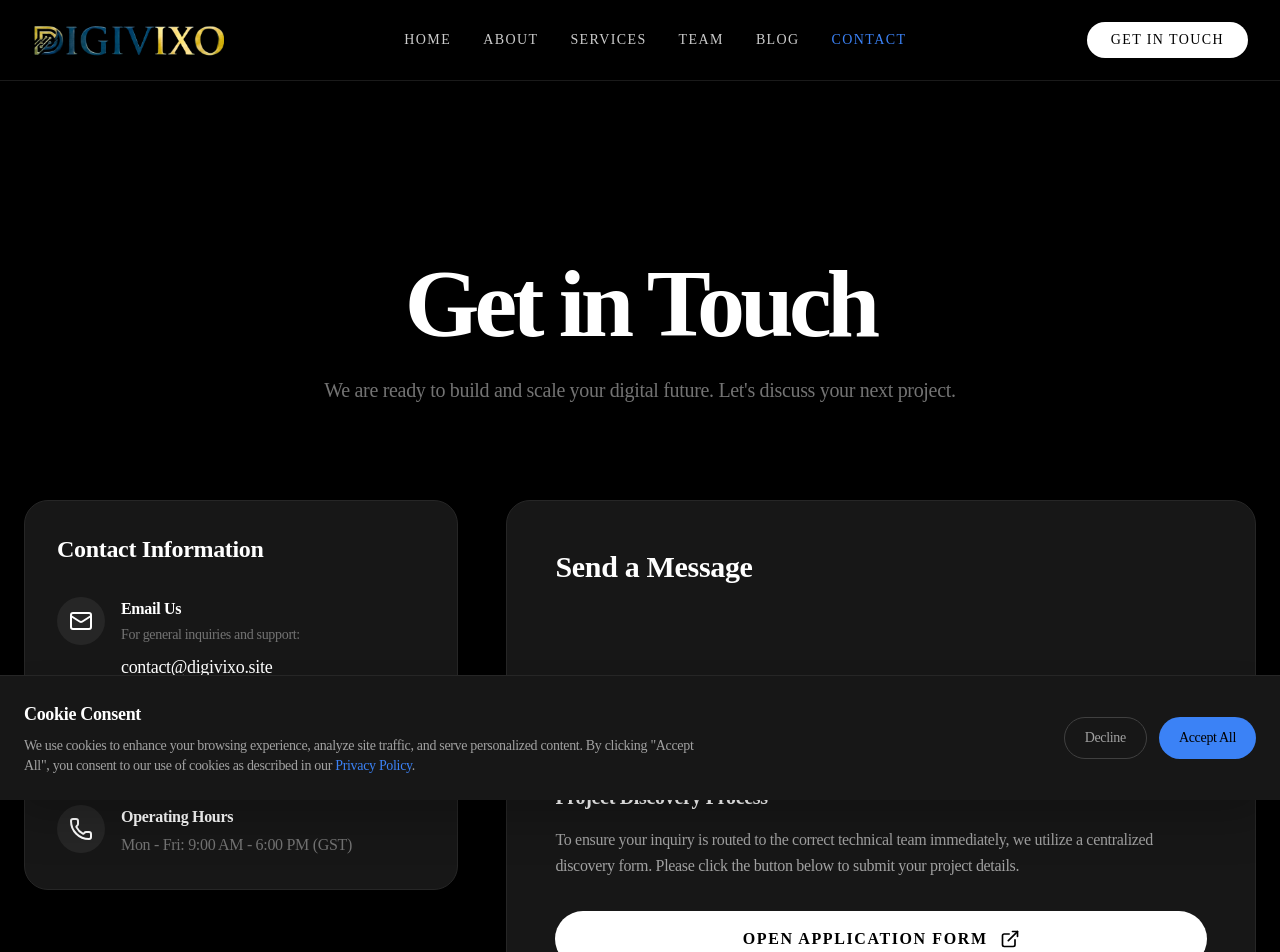
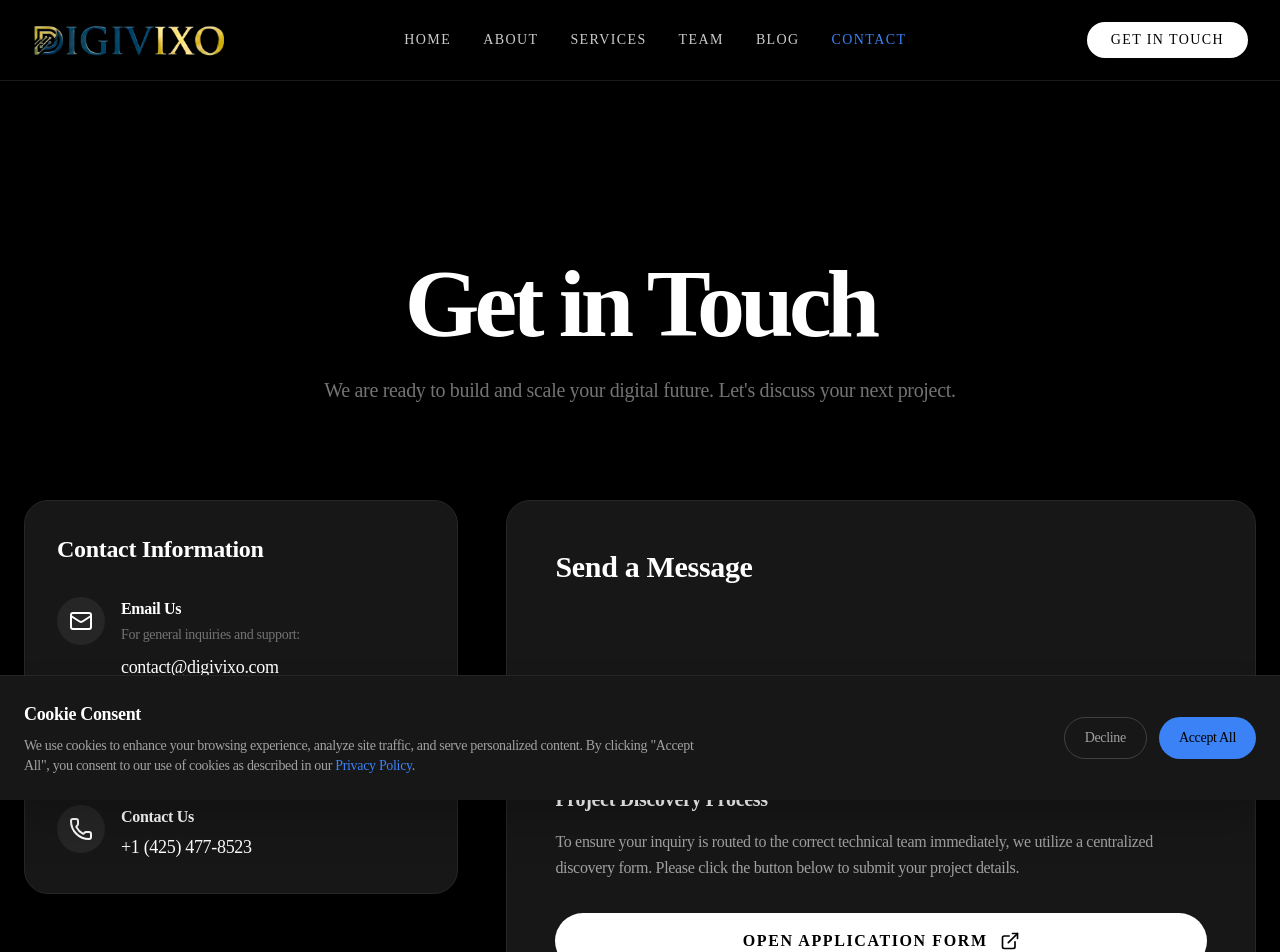
Before and after one commit to ab9898998989898/Digi-Vixo, a Next.js app: page /contact in a window 1280 px wide. Shown: the top 952 px of the page. Built offline with nearby package versions, Linux system fonts and the light colour scheme.

Commit message:
number updated

```diff
--- a/src/app/contact/page.tsx
+++ b/src/app/contact/page.tsx
@@ -32,7 +32,7 @@ export default function ContactPage() {
                                 <div>
                                     <h3 className="font-bold mb-1">Email Us</h3>
                                     <p className="text-neutral-500 text-sm mb-2">For general inquiries and support:</p>
-                                    <a href="mailto:contact@digivixo.site" className="text-lg font-medium hover:underline">contact@digivixo.site</a>
+                                    <a href="mailto:contact@digivixo.com" className="text-lg font-medium hover:underline">contact@digivixo.com</a>
                                 </div>
                             </div>
 
@@ -53,8 +53,8 @@ export default function ContactPage() {
                                     <Phone className="w-6 h-6" />
                                 </div>
                                 <div>
-                                    <h3 className="font-bold mb-1">Operating Hours</h3>
-                                    <p className="text-neutral-500">Mon - Fri: 9:00 AM - 6:00 PM (GST)</p>
+                                    <h3 className="font-bold mb-1">Contact Us</h3>
+                                    <a href="tel:+14254778523" className="text-lg font-medium hover:underline">+1 (425) 477-8523 </a>
                                 </div>
                             </div>
                         </div>
```
